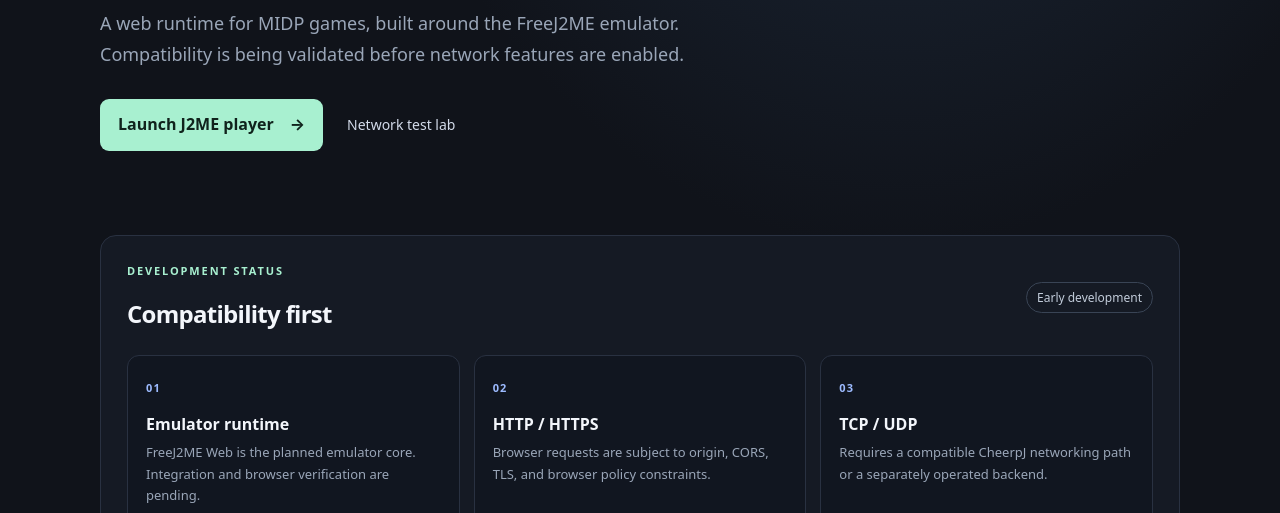
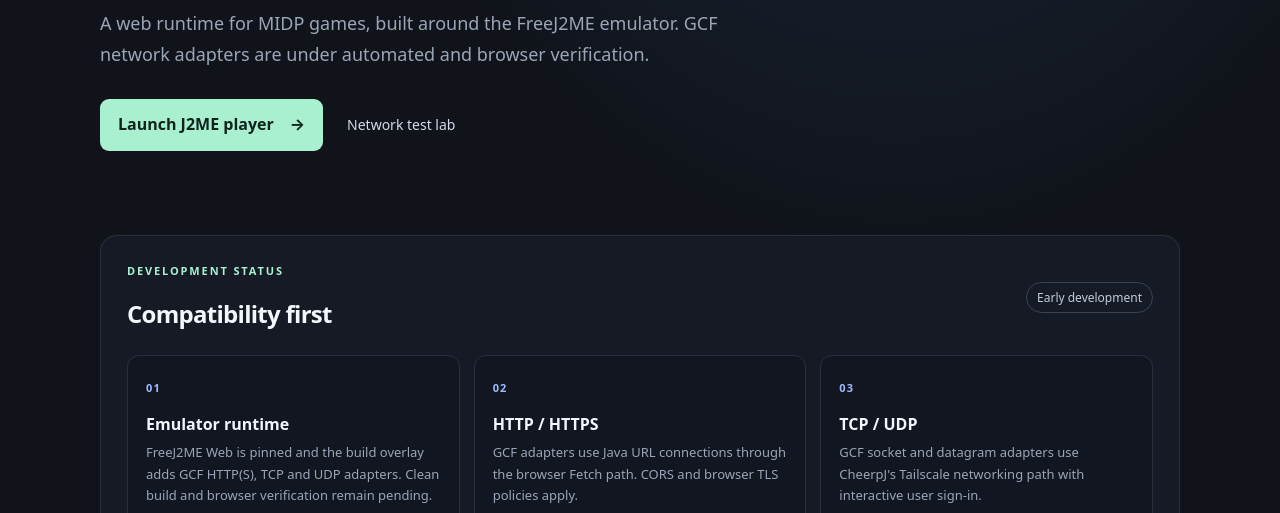
Before and after one commit to Kggduts/j2me-cloud-player, a plain HTML site: page site/index.html in a window 1280 px wide. Shown: the part 439-952 px from the top of the page. Drawn offline with Linux system fonts and the light colour scheme.

Commit message:
site: reflect GCF adapter implementation status

```diff
--- a/site/index.html
+++ b/site/index.html
@@ -17,7 +17,7 @@
     <section class="hero">
       <p class="eyebrow">BROWSER-BASED JAVA ME</p>
       <h1>Your classic mobile games,<br><span>in the browser.</span></h1>
-      <p class="lede">A web runtime for MIDP games, built around the FreeJ2ME emulator. Compatibility is being validated before network features are enabled.</p>
+      <p class="lede">A web runtime for MIDP games, built around the FreeJ2ME emulator. GCF network adapters are under automated and browser verification.</p>
       <div class="actions">
         <a class="primary" href="./emulator/">Launch J2ME player <span aria-hidden="true">→</span></a>
         <a class="secondary" href="./netprobe/">Network test lab</a>
@@ -26,9 +26,9 @@
     <section class="status-panel" aria-labelledby="status-title">
       <div class="section-heading"><div><p class="eyebrow">DEVELOPMENT STATUS</p><h2 id="status-title">Compatibility first</h2></div><span class="status-pill">Early development</span></div>
       <div class="status-grid">
-        <article><span class="status-icon">01</span><h3>Emulator runtime</h3><p>FreeJ2ME Web is the planned emulator core. Integration and browser verification are pending.</p><span class="state">Not integrated</span></article>
-        <article><span class="status-icon">02</span><h3>HTTP / HTTPS</h3><p>Browser requests are subject to origin, CORS, TLS, and browser policy constraints.</p><span class="state">Under evaluation</span></article>
-        <article><span class="status-icon">03</span><h3>TCP / UDP</h3><p>Requires a compatible CheerpJ networking path or a separately operated backend.</p><span class="state">Not enabled</span></article>
+        <article><span class="status-icon">01</span><h3>Emulator runtime</h3><p>FreeJ2ME Web is pinned and the build overlay adds GCF HTTP(S), TCP and UDP adapters. Clean build and browser verification remain pending.</p><span class="state">Build verification pending</span></article>
+        <article><span class="status-icon">02</span><h3>HTTP / HTTPS</h3><p>GCF adapters use Java URL connections through the browser Fetch path. CORS and browser TLS policies apply.</p><span class="state">Adapter source added</span></article>
+        <article><span class="status-icon">03</span><h3>TCP / UDP</h3><p>GCF socket and datagram adapters use CheerpJ's Tailscale networking path with interactive user sign-in.</p><span class="state">Experimental</span></article>
       </div>
     </section>
     <footer><span>J2ME Cloud Player</span><span>Compatibility claims require repeatable tests.</span></footer>
```
